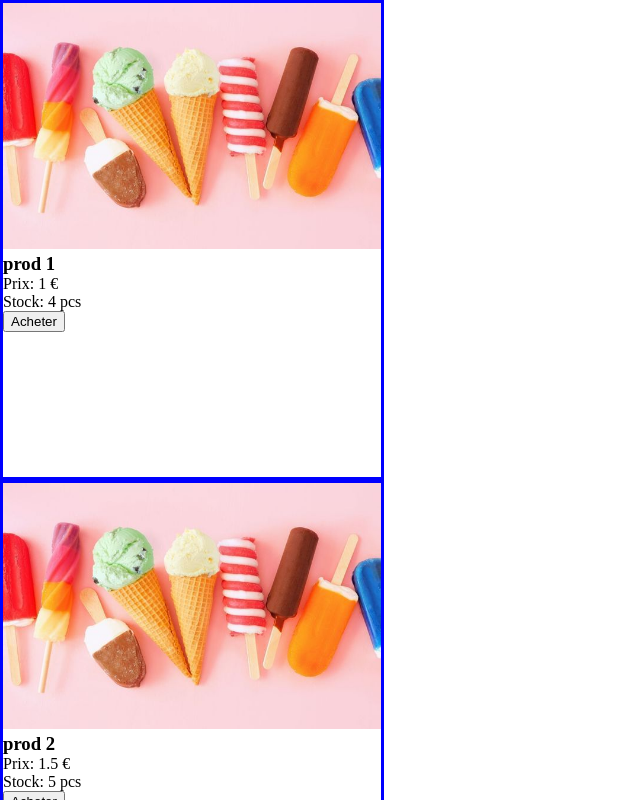
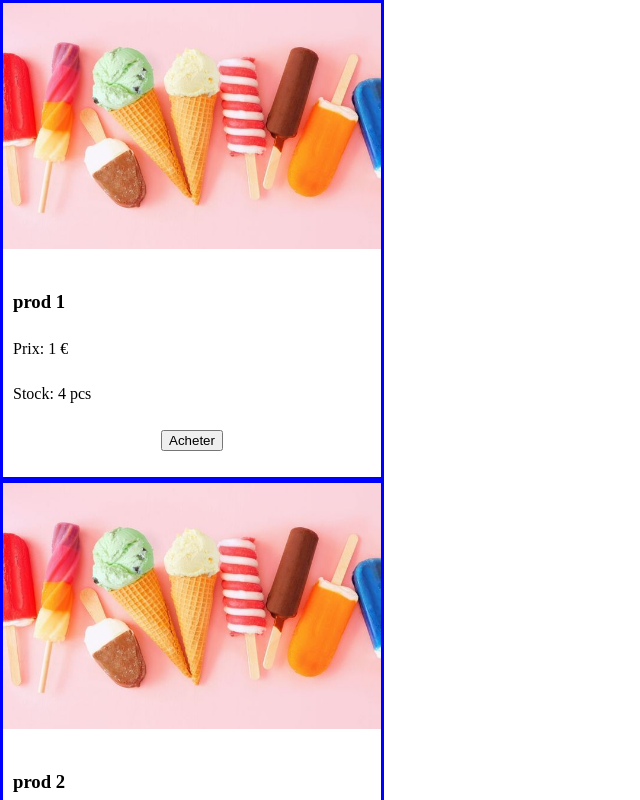
Before and after one commit to lalalandcloud/eShopy, a React (Vite) app: page / in a window 1280 px wide. Shown: the top 800 px of the page, without its empty margins (0-640 px from the left). Built offline with nearby package versions, Linux system fonts and the light colour scheme.

Commit message:
incrementation

```diff
--- a/src/App.jsx
+++ b/src/App.jsx
@@ -1,19 +1,54 @@
 import './App.css'
 import Card from './components/card/card'
 import json from '../data.json'
+import { useState } from 'react'
 
 function App() {
+  const [argent, setArgent] = useState(15)
+  const [cart, setCart] = useState ([])
+  const [select, setSelect] = useState(null)
+  const [stockList, setStockList] = useState(
+    json.map (item => Number(item.stock))
+  )
+
+  const handleBuy = (index) => {
+    setStockList(prev => {
+      const newStock = [...prev];
+      if(newStock[index] > 0){
+        newStock[index] -=1;
+      }
+      return newStock
+    })
+  }
+
+  // const incrementation = () => {
+  //   if (stock > 0 && argent > price){
+  //     setArgent (prev => prev - {price})
+  //     setPanier.push(<div className='divGloCard'></div>)
+
+  //   }
+  // }
+  // const handleC = (name) => {
+  //   console.log(panier);
+  //   incrementation()
+  //   console.log(panier);
+
+  // }
 
   return (
     <>
       <div>
         {json.map((item, index) => (
-          <Card
-          key={index}
-          name = {item.name}
-          price = {item.price}
-          stock = {item.stock}
-          />
+
+            <Card
+            // onAdd={() => addToCart(item)}
+            key={index}
+            name = {item.name}
+            price = {item.price}
+            stock = {stockList[index]}
+            onBuy={() => handleBuy(index)}
+            />
+
 
 
         ))}
--- a/src/components/card/card.css
+++ b/src/components/card/card.css
@@ -14,6 +14,21 @@
     margin: 0;
 }
 
+#divCardInfos{
+    box-sizing: border-box;
+    display: flex;
+    flex-direction: column;
+    justify-content: space-evenly;
+    height: 35%;
+    padding-left: 10px;
+}
+#divCardBtn{
+    justify-self: center;
+}
 .divCardImg>img{
     width: 100%;
 }
+.divCardImg{
+    height: 55%;
+    overflow: hidden;
+}
--- a/src/components/card/card.jsx
+++ b/src/components/card/card.jsx
@@ -1,7 +1,7 @@
 import './card.css'
 import glace from '../../assets/img/glace.jpg'
 
-function Card({cardImg, name, price, stock}){
+function Card({cardImg, name, price, stock, onBuy}){
     const imgG = glace
 
 
@@ -21,8 +21,10 @@ function Card({cardImg, name, price, stock}){
                     <p>Stock: {stock} pcs </p>
                 </div>
             </div>
-            <div>
-                <button>Acheter</button>
+            <div id='divCardBtn'>
+                <button onClick={onBuy} disabled={stock === 0}>
+                    {stock> 0 ? 'Acheter' : 'Article non disponible'}
+                </button>
             </div>
         </div>
     )
```
Also changed, not shown: src/components/panier/panier.jsx (added, +11 -0 lines), src/components/panier/panier.css (added).
